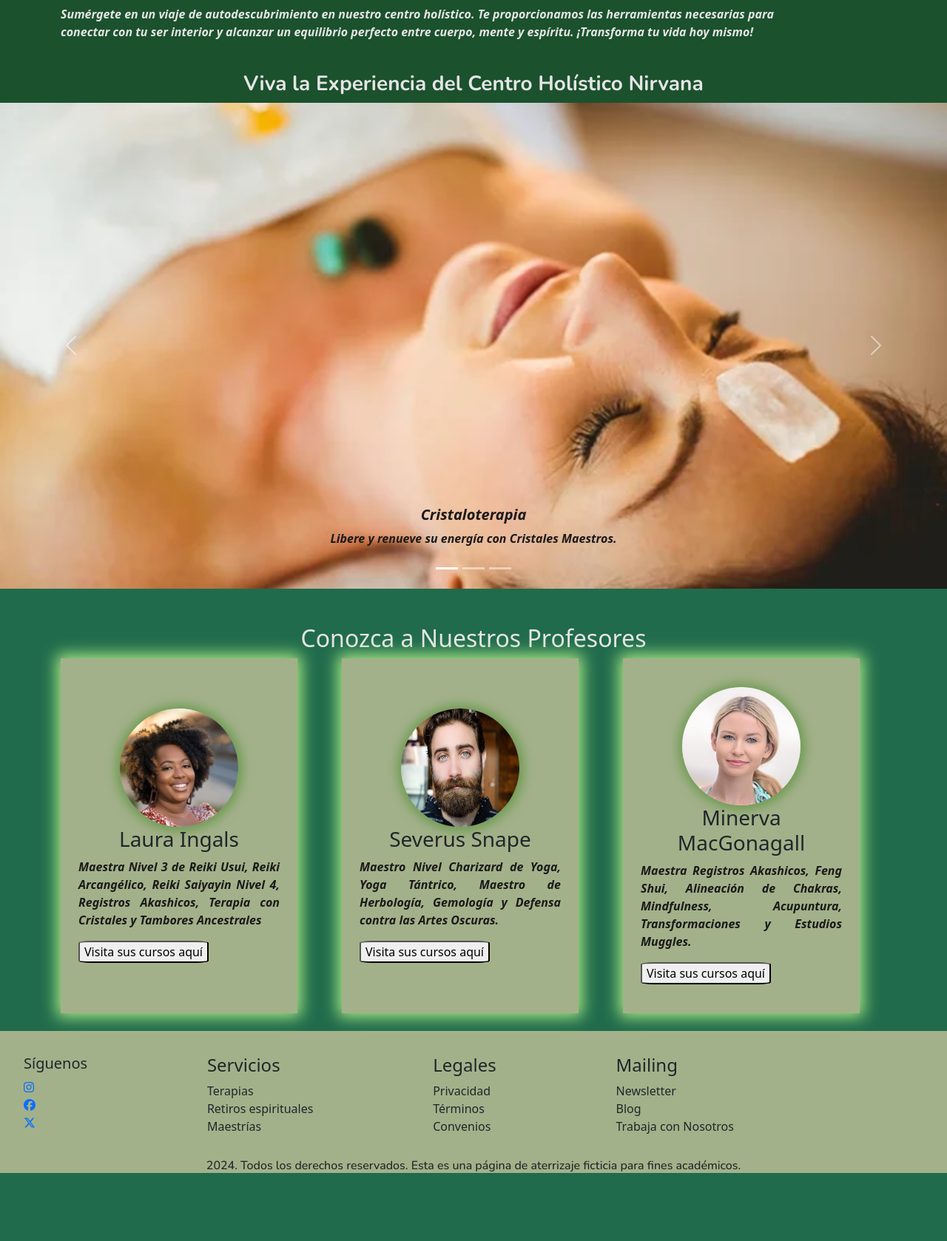
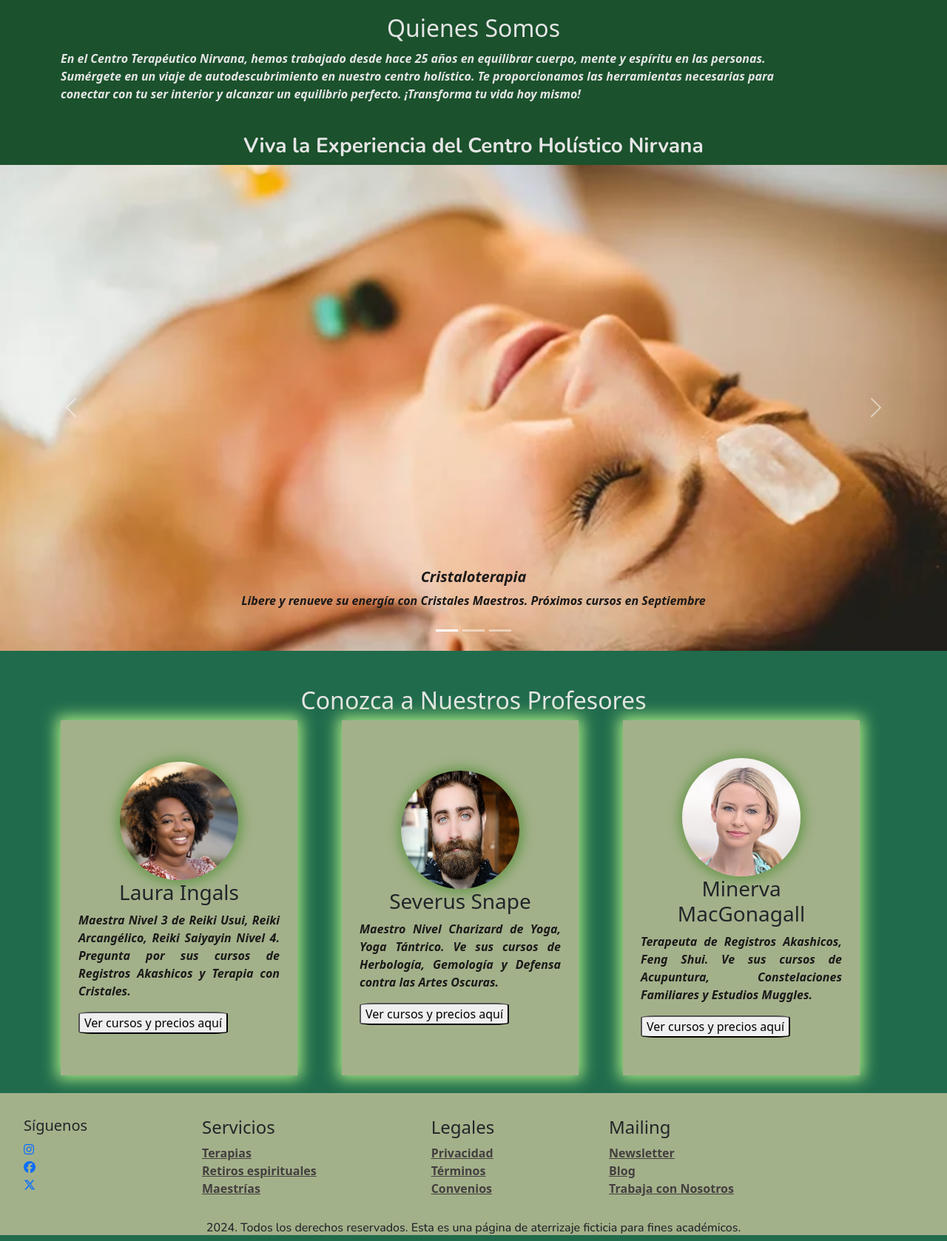
Before and after one commit to jime70/Proyecto-3, a plain HTML site: page index.html in a window 1280 px wide. Shown: the part 735-2413 px from the top of the page at 74% size. Before the commit the page ends 2329 px from the top, so only its background shows below. Drawn offline with nearby package versions, Linux system fonts and the light colour scheme; a web font is replaced by a local one.

Commit message:
primer commit de Proyecto 3 Landing de Negocios

```diff
--- a/ASSETS/css/style.css
+++ b/ASSETS/css/style.css
@@ -35,11 +35,13 @@ nav .btn button:hover {
     font-family: var(--font-body);
     font-weight: bold;
     color: var(--neutral-color-light);
+    text-shadow: var(--neutral-color-dark);
 }
 
 .nav-links a {
     color: var(--neutral-color-light);
     text-decoration: none;
+    text-shadow: var(--neutral-color-dark);
 }
 
 .logo { /*llamo ahora sólo al logo*/
@@ -61,6 +63,7 @@ header {
     width: 100%;
     height: 100px;
     background-color: var(--primary-color);
+
 }
 
 h1 {
@@ -108,7 +111,7 @@ h1 {
 }
 
 .card-text {
-    font-family: var(--font-body), sans-serif;
+    font-family: var(--font-body), serif;
     text-align: justify;
     color: var(--neutral-color-dark);
 }
@@ -254,11 +257,17 @@ body {
     background-color: var(--card-color200);
     list-style: none;
 }
+
 .secciones-footer {
     width: 80%;
     padding: 2rem;
     display: flex;
     justify-content: space-between;
+}
+
+.footer a{
+    color: var(--neutral-color-dark);
+    font-weight: bold;
 }
 
 .menu {
@@ -271,3 +280,18 @@ h6 {
     font-family: var(--font-body), serif;
     text-align: center;
 }
+@media(max-widht: 600px) {
+    h1 {
+        flex-direction: column;
+        font-size: 1.5rem;
+        text-align: center;
+    }
+}
+
+@media(min-width: 601px) {
+    header {
+    flex-direction: row;
+    padding: 5rem 5rem;
+    text-align: start;
+    }
+}
--- a/index.html
+++ b/index.html
@@ -36,7 +36,7 @@
 
 <main class="hero-home">
     <div class="hero-text">
-        <h1>Reconecta con tu alma y cambia tu vida.</h1>
+        <h1>Reconecta con tu alma en Centro Nirvana.</h1>
         <br>
     </div>
 
@@ -72,13 +72,12 @@
 <section id="about">
     <div class="hero-text">
         <h2>Quienes Somos</h2>
-        <p>Sumérgete en un viaje de autodescubrimiento en nuestro centro holístico. Te proporcionamos las herramientas necesarias para conectar con tu ser interior y alcanzar un equilibrio perfecto entre cuerpo, mente y espíritu. ¡Transforma tu vida hoy mismo!</p>
+        <p>En el Centro Terapéutico Nirvana, hemos trabajado desde hace 25 años en equilibrar cuerpo, mente y espíritu en las personas. Sumérgete en un viaje de autodescubrimiento en nuestro centro holístico. Te proporcionamos las herramientas necesarias para conectar con tu ser interior y alcanzar un equilibrio perfecto. ¡Transforma tu vida hoy mismo!</p>
         <br>
     </div>
 </section>
 
 <section>
-
     <h3 id="experiencias">Viva la Experiencia del Centro Holístico Nirvana</h3>
     <div class="experiencias">
         <div id="carouselExampleCaptions" class="carousel slide">
@@ -90,25 +89,25 @@
 
             <div class="carousel-inner">
                 <div class="carousel-item active">
-                    <img src="./ASSETS/img/crystal-healing.jpg" class="d-block w-100" alt="...">
+                    <img src="./ASSETS/img/crystal-healing.jpg" class="d-block w-100" alt="imagen de terapia con cristales">
                     <div class="carousel-caption d-none d-md-block">
                     <h5>Cristaloterapia</h5>
-                    <p>Libere y renueve su energía con Cristales Maestros.</p>
+                    <p>Libere y renueve su energía con Cristales Maestros. Próximos cursos en Septiembre</p>
                     </div>
                 </div>
 
                 <div class="carousel-item">
-                    <img src="./ASSETS/img/yoga-.jpg" class="d-block w-100" alt="...">
+                    <img src="./ASSETS/img/yoga-.jpg" class="d-block w-100" alt="clases grupales de yoga">
                     <div class="carousel-caption d-none d-md-block">
                     <h5>Yoga</h5>
-                    <p>Todo para practicar Yoga en familia.</p>
+                    <p>Todo para practicar Yoga en familia. Aprovecha los cursos personalizados y en grupos.</p>
                     </div>
                 </div>
                 <div class="carousel-item">
-                    <img src="./ASSETS/img/singing-bowl-235269_1280.jpg" class="d-block w-100" alt="...">
+                    <img src="./ASSETS/img/singing-bowl-235269_1280.jpg" class="d-block w-100" alt="imagen de terapia con cuencos">
                     <div class="carousel-caption d-none d-md-block">
                     <h5>Terapia con cuencos</h5>
-                    <p>Aproveche las terapias con cuencos tibetanos.</p>
+                    <p>Aprenda a equilibrar y sanar con Terapia de Cuencos Tibetanos.</p>
                     </div>
                 </div>
             </div>
@@ -138,8 +137,8 @@
                         <img src="./ASSETS/img/profesor-1.jpg" alt="">
                         <h3 class="card_custom_title">Laura Ingals</h3>
                         <div class="card_custom_body">
-                            <p>Maestra Nivel 3 de Reiki Usui, Reiki Arcangélico, Reiki Saiyayin Nivel 4, Registros Akashicos, Terapia con Cristales y Tambores Ancestrales</p>
-                            <button type="visit_link">Visita sus cursos aquí</button>
+                            <p>Maestra Nivel 3 de Reiki Usui, Reiki Arcangélico, Reiki Saiyayin Nivel 4. Pregunta por sus cursos de Registros Akashicos y Terapia con Cristales. </p>
+                            <button type="visit_link">Ver cursos y precios aquí</button>
                         </div>
                     </div>
                 </div>
@@ -148,8 +147,8 @@
                         <img src="./ASSETS/img/profesor-4.jpg" alt="">
                         <h3 class="card_custom_title">Severus Snape</h3>
                         <div class="card_custom_body">
-                            <p>Maestro Nivel Charizard de Yoga, Yoga Tántrico, Maestro de Herbología, Gemología y Defensa contra las Artes Oscuras.</p>
-                            <button type="visit_link">Visita sus cursos aquí</button>
+                            <p>Maestro Nivel Charizard de Yoga, Yoga Tántrico. Ve sus cursos de Herbología, Gemología y Defensa contra las Artes Oscuras.</p>
+                            <button type="visit_link">Ver cursos y precios aquí</button>
                         </div>
                     </div>
                 </div>
@@ -158,8 +157,8 @@
                         <img src="./ASSETS/img/Profesor-2.jpg" alt="">
                             <h3 class="card_custom_title">Minerva MacGonagall</h3>
                         <div class="card_custom_body">
-                        <p>Maestra Registros Akashicos, Feng Shui, Alineación de Chakras, Mindfulness, Acupuntura, Transformaciones y Estudios Muggles.</p>
-                        <button type="visit_link">Visita sus cursos aquí</button>
+                        <p>Terapeuta de Registros Akashicos, Feng Shui. Ve sus cursos de Acupuntura, Constelaciones Familiares y Estudios Muggles.</p>
+                        <button type="visit_link">Ver cursos y precios aquí</button>
                         </div>
                     </div>
                 </div>
@@ -182,24 +181,29 @@
 
     <div>
         <h4>Servicios</h4>
-            <li>Terapias</li>
-            <li>Retiros espirituales</li>
-            <li>Maestrías</li>
-
+        <div class="footer">
+            <li><a href="terapias">Terapias</a></li>
+            <li><a href="retiros">Retiros espirituales</a></li>
+            <li><a href="maestrias">Maestrías</a></li>
+        </div>
     </div>
 
     <div>
         <h4>Legales</h4>
-            <li>Privacidad</li>
-            <li>Términos</li>
-            <li>Convenios</li>
+        <div class="footer">
+            <li><a href="privacidad">Privacidad</a></li>
+            <li><a href="terminos">Términos</a></li>
+            <li><a href="convenios">Convenios</a></li>
+        </div>
     </div>
 
     <div>
         <h4>Mailing</h4>
-        <li>Newsletter</li>
-        <li>Blog</li>
-        <li>Trabaja con Nosotros</li>
+        <div class="footer">
+        <li><a href="newsletter">Newsletter</a></li>
+        <li><a href="blog">Blog</a></li>
+        <li><a href="postula">Trabaja con Nosotros</a></li>
+    </div>
     </div>
 </div>
 
```
Also changed, not shown: 2 other files.
